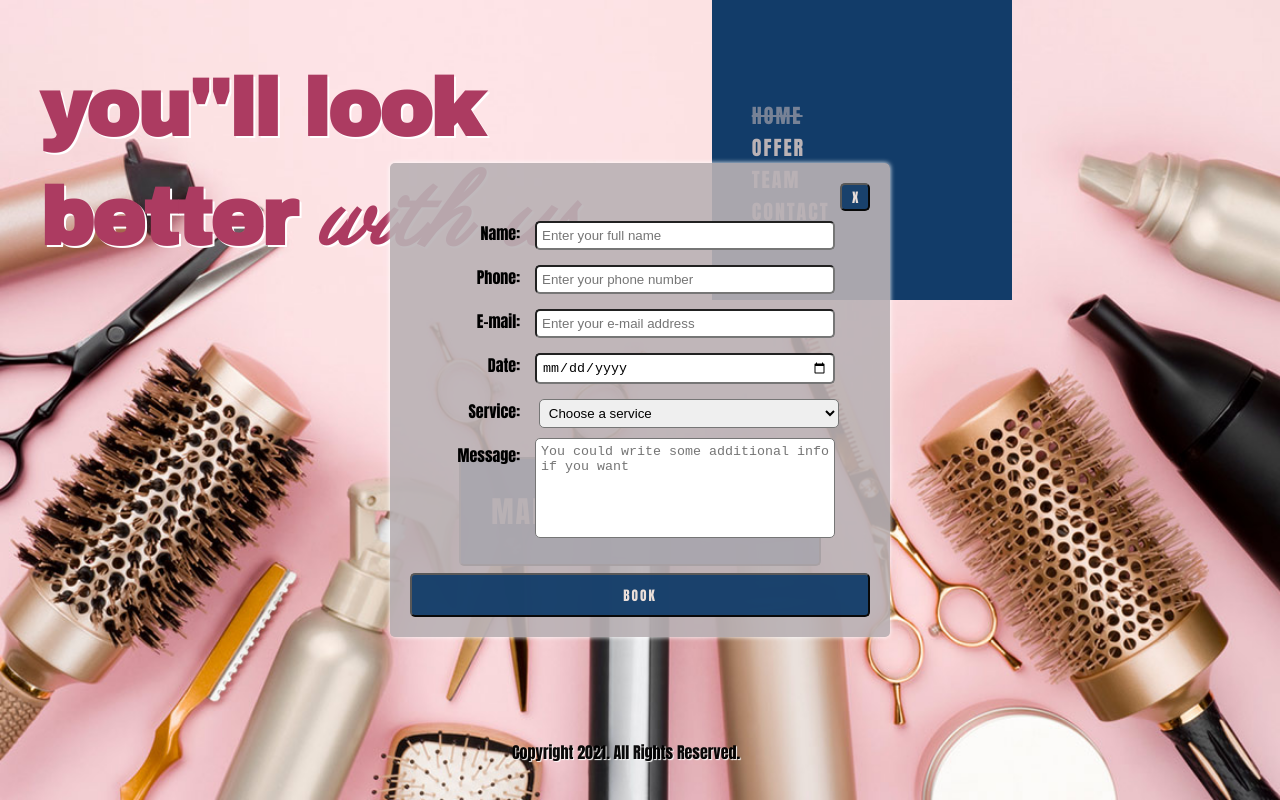
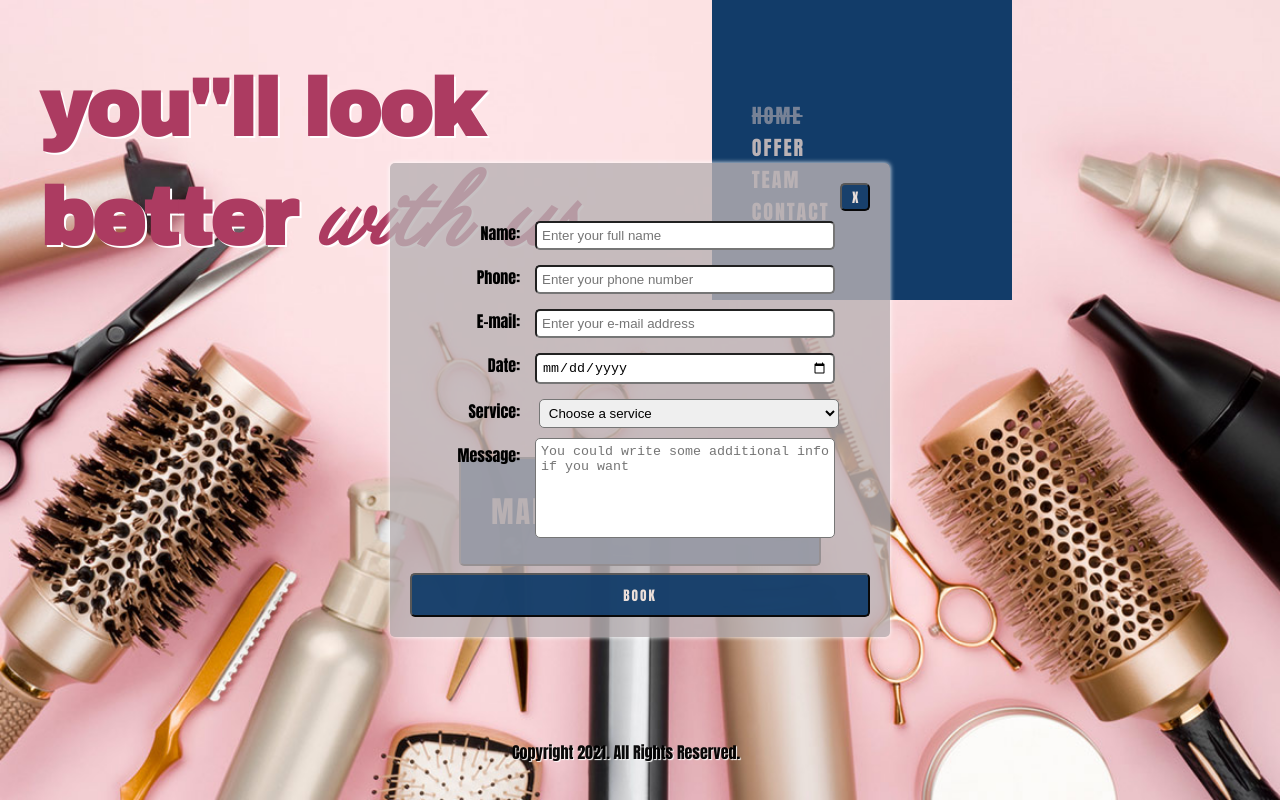
Before and after one commit to m3uma/hairdressing-salon, a plain HTML site: page index.html in a window 1280 px wide. Both pictures are taken after a click on the button "MAKE AN APPOINTMENT". Drawn offline with Linux system fonts and the light colour scheme; a web font is replaced by a local one.

```diff
--- a/css/main/form.css
+++ b/css/main/form.css
@@ -1,6 +1,6 @@
 .form{
     display: none;
-    background: rgba(186,178,181,0.9);
+    background: rgba(186,178,181,0.8);
     width: 500px;
     height: fit-content;
     border-radius: 5px;
```
